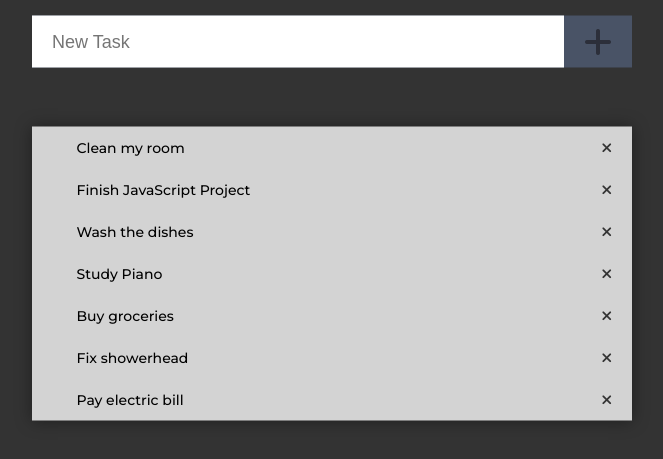
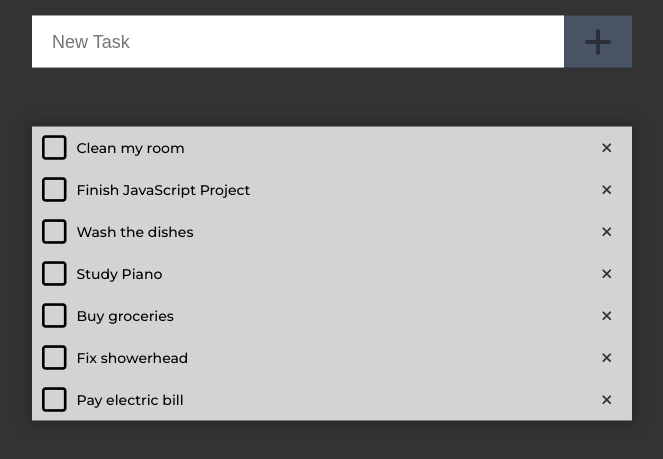
Before and after one commit to daniel-avzaradel/dc-w3d4-to-do-list, a plain HTML site: page index.html in a window 1280 px wide. Shown: the part 123-582 px from the top of the page, without its empty margins (308-971 px from the left). Drawn offline with Linux system fonts and the light colour scheme.

Commit message:
added blank checkboxed

```diff
--- a/index.html
+++ b/index.html
@@ -25,13 +25,34 @@
 
             <div class="tasks">
                 <ul>
-                    <li><i class="fas fa-check-square fa-2x hidden"></i><span>Clean my room</span><i class="fas fa-times fa-1x remove"></i></li>
-                    <li><i class="fas fa-check-square fa-2x hidden"></i><span>Finish JavaScript Project</span><i class="fas fa-times fa-1x remove"></i></li>
-                    <li><i class="fas fa-check-square fa-2x hidden"></i><span>Wash the dishes</span><i class="fas fa-times fa-1x remove"></i></li>
-                    <li><i class="fas fa-check-square fa-2x hidden"></i><span>Study Piano</span><i class="fas fa-times fa-1x remove"></i></li>
-                    <li><i class="fas fa-check-square fa-2x hidden"></i><span>Buy groceries</span><i class="fas fa-times fa-1x remove"></i></li>
-                    <li><i class="fas fa-check-square fa-2x hidden"></i><span>Fix showerhead</span><i class="fas fa-times fa-1x remove"></i></li>
-                    <li><i class="fas fa-check-square fa-2x hidden"></i><span>Pay electric bill</span><i class="fas fa-times fa-1x remove"></i></li>
+                    <li><i class="fas fa-check-square fa-2x hidden"></i>
+                        <i class="far fa-square fa-2x blank"></i>
+                        <span>Clean my room</span><i class="fas fa-times fa-1x remove"></i></li>
+
+                    <li><i class="fas fa-check-square fa-2x hidden"></i>
+                        <i class="far fa-square fa-2x blank"></i>
+                        <span>Finish JavaScript Project</span><i class="fas fa-times fa-1x remove"></i></li>
+
+                    <li><i class="fas fa-check-square fa-2x hidden"></i>
+                        <i class="far fa-square fa-2x blank"></i>
+                        <span>Wash the dishes</span><i class="fas fa-times fa-1x remove"></i></li>
+
+                    <li><i class="fas fa-check-square fa-2x hidden"></i>
+                        <i class="far fa-square fa-2x blank"></i>
+                        <span>Study Piano</span><i class="fas fa-times fa-1x remove"></i></li>
+
+                    <li><i class="fas fa-check-square fa-2x hidden"></i>
+                        <i class="far fa-square fa-2x blank"></i>
+                        <span>Buy groceries</span><i class="fas fa-times fa-1x remove"></i></li>
+
+                    <li><i class="fas fa-check-square fa-2x hidden"></i>
+                        <i class="far fa-square fa-2x blank"></i>
+                        <span>Fix showerhead</span><i class="fas fa-times fa-1x remove"></i></li>
+
+                    <li><i class="fas fa-check-square fa-2x hidden"></i>
+                        <i class="far fa-square fa-2x blank"></i>
+                        <span>Pay electric bill</span><i class="fas fa-times fa-1x remove"></i></li>
+
                 </ul>
             </div>
         </div>
--- a/main.css
+++ b/main.css
@@ -119,6 +119,10 @@ h1 {
     margin-top: 6px;
 }
 
+.blank {
+    position: absolute;
+    float: left;
+}
 
 @media screen and (min-width:426px) and (max-width: 768px) {
     main {
```
